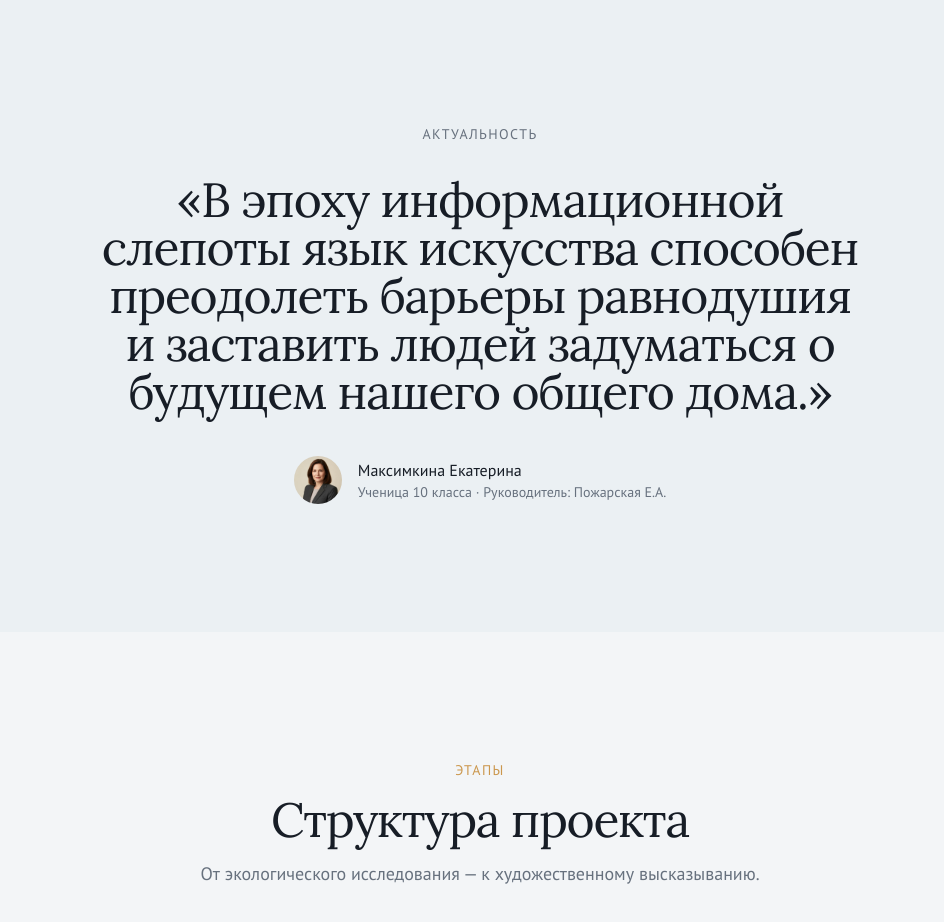
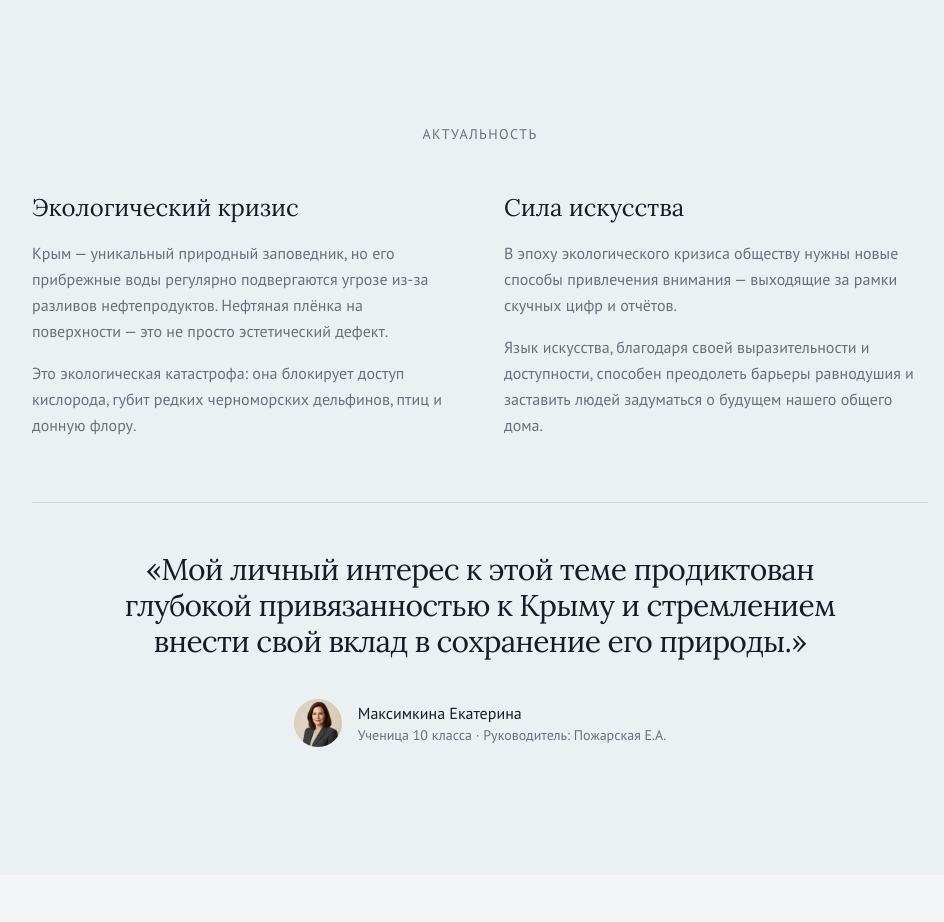
Before and after one commit to pr-poehali-dev/smart-automation-platform, a React (Vite) app: page / in a window 1280 px wide. Shown: the part 4700-5622 px from the top of the page, without its empty margins (160-1104 px from the left). Built offline with nearby package versions, Linux system fonts and the light colour scheme.

Commit message:
feat: Экологический проект Черного моря

```diff
--- a/src/components/Testimonial.tsx
+++ b/src/components/Testimonial.tsx
@@ -1,14 +1,35 @@
 export function Testimonial() {
   return (
     <section className="py-32 px-6 bg-sage/5">
-      <div className="max-w-4xl mx-auto text-center">
-        <span className="text-sm uppercase tracking-widest text-muted-foreground mb-8 block">Актуальность</span>
+      <div className="max-w-4xl mx-auto">
+        <span className="text-sm uppercase tracking-widest text-muted-foreground mb-12 block text-center">Актуальность</span>
 
-        <blockquote className="font-serif text-3xl md:text-4xl lg:text-5xl text-foreground leading-tight tracking-tight mb-10 text-balance">
-          «В эпоху информационной слепоты язык искусства способен преодолеть барьеры равнодушия и заставить людей задуматься о будущем нашего общего дома.»
+        <div className="grid md:grid-cols-2 gap-12 mb-16">
+          <div className="space-y-4">
+            <h3 className="font-serif text-2xl text-foreground">Экологический кризис</h3>
+            <p className="text-muted-foreground leading-relaxed">
+              Крым — уникальный природный заповедник, но его прибрежные воды регулярно подвергаются угрозе из-за разливов нефтепродуктов. Нефтяная плёнка на поверхности — это не просто эстетический дефект.
+            </p>
+            <p className="text-muted-foreground leading-relaxed">
+              Это экологическая катастрофа: она блокирует доступ кислорода, губит редких черноморских дельфинов, птиц и донную флору.
+            </p>
+          </div>
+          <div className="space-y-4">
+            <h3 className="font-serif text-2xl text-foreground">Сила искусства</h3>
+            <p className="text-muted-foreground leading-relaxed">
+              В эпоху экологического кризиса обществу нужны новые способы привлечения внимания — выходящие за рамки скучных цифр и отчётов.
+            </p>
+            <p className="text-muted-foreground leading-relaxed">
+              Язык искусства, благодаря своей выразительности и доступности, способен преодолеть барьеры равнодушия и заставить людей задуматься о будущем нашего общего дома.
+            </p>
+          </div>
+        </div>
+
+        <blockquote className="font-serif text-2xl md:text-3xl text-foreground leading-tight tracking-tight text-center text-balance border-t border-border pt-12">
+          «Мой личный интерес к этой теме продиктован глубокой привязанностью к Крыму и стремлением внести свой вклад в сохранение его природы.»
         </blockquote>
 
-        <div className="flex items-center justify-center gap-4">
+        <div className="flex items-center justify-center gap-4 mt-10">
           <div className="w-12 h-12 rounded-full bg-muted overflow-hidden">
             <img
               src="/professional-woman-portrait--soft-lighting--neutra.jpg"
```
